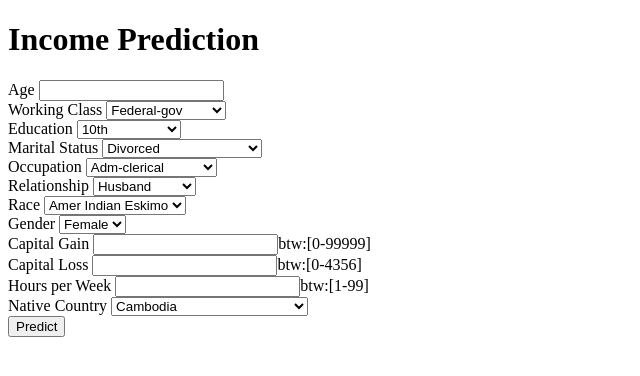
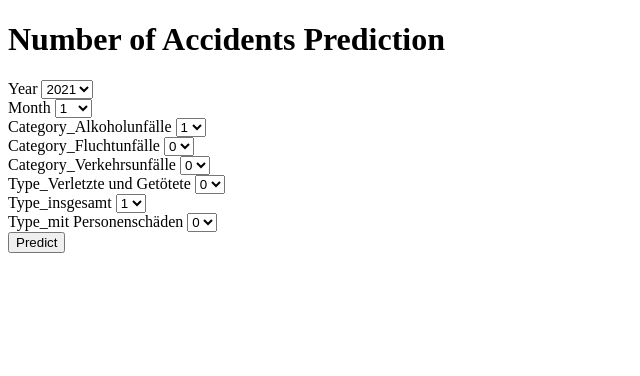
Before and after one commit to zaidishz/Munich_accident_data_Heroku_deploy, a Flask app: page / in a window 1280 px wide. Shown: the top 376 px of the page, without its empty margins (0-640 px from the left). Run offline with Flask 2, Linux system fonts and the light colour scheme; parts of the project's set-up code (start-up, migrations or seed data) failed here and were passed over.

Commit message:
Updated UI
followed a tutorial

```diff
--- a/app.py
+++ b/app.py
@@ -1,33 +1,62 @@
 import numpy as np
 import pandas as pd
-from flask import Flask, request, render_template
 from sklearn import preprocessing
+from flask import Flask, request, render_template, jsonify
 import pickle
 
 app = Flask(__name__)
-model = pickle.load(open('model.pkl', 'rb'))
-cols=['age','workclass','education','marital-status','occupation','relationship','race','gender','capital-gain','capital-loss',
-      'hours-per-week','native-country']
 
-@app.route('/')
-def home():
+model = pickle.load(open("model_rf.pkl", "rb"))
+
+
+@app.route("/", methods=['GET'])
+def Home():
     return render_template('index.html')
 
-@app.route('/predict',methods=['POST'])
+
+@app.route("/predict", methods=["POST"])
 def predict():
-    feature_list = request.form.to_dict()
-    feature_list = list(feature_list.values())
-    feature_list = list(map(int, feature_list))
-    final_features = np.array(feature_list).reshape(1, 12)
+    Year = int(request.form.get('Year'))
+    Month = int(request.form.get('Month'))
+    Category_Alkoholunfälle = int(request.form.get('Category_Alkoholunfälle'))
+    Category_Fluchtunfälle = int(request.form.get('Category_Fluchtunfälle'))
+    Category_Verkehrsunfälle = int(request.form.get('Category_Verkehrsunfälle'))
+    Type_insgesamt = int(request.form.get('Type_insgesamt'))
+    #Type_VerletzteundGetötete = int(request.form.get('Type_VerletzteundGetötete'))
+    Type_VerletzteundGetötete = 0
+    #Type_mitPersonenschäden = int(request.form.get('Type_mitPersonenschäden'))
+    Type_mitPersonenschäden = 0
+    features = [[Year, Month, Category_Alkoholunfälle, Category_Fluchtunfälle, Category_Verkehrsunfälle, Type_VerletzteundGetötete, Type_insgesamt, Type_mitPersonenschäden]]
+    prediction = int(model.predict(features))
+    #text = output
 
-    prediction = model.predict(final_features)
-    output = int(prediction[0])
-    if output == 1:
-        text = ">50K"
+    return render_template(
+        'index.html',
+        prediction_text='prediction value is {}'.format(prediction))
+
+
+@app.route("/api/predict", methods=["POST"])
+def apiPredict():
+    if "Year" not in request.get_json() or "Month" not in request.get_json():
+        return {"Error": "Year ans Month are required!"}, 400
+
+    data = request.get_json()
+    Year = data['Year']
+    Month = data['Month']
+
+
+    if type(Year) != int or Month not in range(1, 13):
+        return {"Error": "Input must be a valid number!"}, 400
     else:
-        text = "<=50K"
-
-    return render_template('index.html', prediction_text='Employee Income is {}'.format(text))
+        Category_Alkoholunfälle = 1
+        Category_Fluchtunfälle = 0
+        Category_Verkehrsunfälle = 0
+        Type_VerletzteundGetötete = 0
+        Type_insgesamt = 1
+        Type_mitPersonenschäden = 0
+        features = [[Year, Month, Category_Alkoholunfälle, Category_Fluchtunfälle, Category_Verkehrsunfälle, Type_VerletzteundGetötete, Type_insgesamt, Type_mitPersonenschäden]]
+        prediction = int(model.predict(features)[0])
+        return {'prediction': prediction}
 
 
 if __name__ == "__main__":
--- a/templates/index.html
+++ b/templates/index.html
@@ -1,9 +1,8 @@
 <!DOCTYPE html>
-<html >
-<!--From https://codepen.io/frytyler/pen/EGdtg-->
+<html>
 <head>
     <meta charset="UTF-8">
-    <title>ML Deployment using Heroku</title>
+    <title>Digital Product School Challenge 2022</title>
     <link href='https://fonts.googleapis.com/css?family=Pacifico' rel='stylesheet' type='text/css'>
     <link href='https://fonts.googleapis.com/css?family=Arimo' rel='stylesheet' type='text/css'>
     <link href='https://fonts.googleapis.com/css?family=Hind:300' rel='stylesheet' type='text/css'>
@@ -12,149 +11,67 @@
 
 <body>
     <div class="prediction">
-        <h1>Income Prediction</h1>
+        <h1>Number of Accidents Prediction</h1>
         <form action="{{ url_for('predict')}}"method="post">
-		<label for="age">Age</label>
-		<input type="text" id="age" name="age" required="required">
-		<br>
-    		<label for="workclass">Working Class</label>
-    		<select id="workclass" name="workclass" required="required">
-      			<option value="1">Federal-gov</option>
-      			<option value="2">Local-gov</option>
-      			<option value="3">Never-worked</option>
-      			<option value="4">Private</option>
-      			<option value="5">Self-emp-inc</option>
-      			<option value="6">Self-emp-not-inc</option>
-      			<option value="7">State-gov</option>
-      			<option value="8">Without-pay</option>
+			<label for="Year">Year</label>
+    		<select id="Year" name="Year" required="required">
+      			<option value="0">2021</option>
+				<option value="1">2022</option>
+      			<option value="2">2023</option>
+      			<option value="3">2024</option>
+      			<option value="4">2025</option>
+      			<option value="5">2026</option>
+      			<option value="6">2027</option>
+      			<option value="7">2028</option>
+      			<option value="8">2029</option>
+      			<option value="9">2030</option>
     		</select>
     		<br>
-		<label for="education">Education</label>
-    		<select id="education" name="education" required="required">
-      			<option value="0">10th</option>
-      			<option value="1">11th</option>
-		      	<option value="2">12th</option>
-		      	<option value="3">1st-4th</option>
-				<option value="4">5th-6th</option>
-      			<option value="5">7th-8th</option>
-      			<option value="6">9th</option>
-      			<option value="7">Assoc-acdm</option>
-      			<option value="8">Assoc-voc</option>
-      			<option value="9">Bachelors</option>
-      			<option value="10">Doctorate</option>
-      			<option value="11">HS-grad</option>
-      			<option value="12">Masters</option>
-      			<option value="13">Preschool</option>
-      			<option value="14">Prof-school</option>
-      			<option value="15">Some-college</option>
+
+    	<label for="Month">Month</label>
+    		<select id="Month" name="Month" required="required">
+      			<option value="1">1</option>
+      			<option value="2">2</option>
+      			<option value="3">3</option>
+      			<option value="4">4</option>
+      			<option value="5">5</option>
+      			<option value="6">6</option>
+      			<option value="7">7</option>
+      			<option value="8">8</option>
+                <option value="8">9</option>
+                <option value="8">10</option>
+                <option value="8">11</option>
+                <option value="8">12</option>
     		</select>
     		<br>
-    		<label for="marital-status">Marital Status</label>
-    		<select id="marital-status" name="marital-status" required="required">
-      			<option value="0">Divorced</option>
-      			<option value="1">Married-AF-spouse</option>
-      			<option value="2">Married-civ-spouse</option>
-				<option value="3">Married-spouse-absent</option>
-				<option value="4">Never-married'</option>
-				<option value="5">Separated</option>
-				<option value="6">Widowed</option>
+            <label for="Category_Alkoholunfälle">Category_Alkoholunfälle</label>
+    		<select id="Category_Alkoholunfälle" name="Category_Alkoholunfälle" required="required">
+      			<option value="1">1</option>
     		</select>
     		<br>
-		<label for="occupation">Occupation</label>
-    		<select id="occupation" name="occupation" required="required">
-      			<option value="1">Adm-clerical</option>
-      			<option value="2">Armed-Forces</option>
-      			<option value="3">Craft-repair</option>
-      			<option value="4">Exec-managerial</option>
-      			<option value="5">Farming-fishing</option>
-      			<option value="6">Handlers-cleaners</option>
-      			<option value="7">Machine-op-inspct</option>
-      			<option value="8">Other-service</option>
-      			<option value="9">Priv-house-serv</option>
-      			<option value="10">Prof-specialty</option>
-      			<option value="11">Protective-serv</option>
-      			<option value="12">Sales</option>
-      			<option value="13">Tech-support</option>
-      			<option value="14">Transport-moving</option>
+            <label for="Category_Fluchtunfälle">Category_Fluchtunfälle</label>
+    		<select id="Category_Fluchtunfälle" name="Category_Fluchtunfälle" required="required">
+      			<option value="0">0</option>
     		</select>
     		<br>
-    		<label for="relationship">Relationship</label>
-    		<select id="relationship" name="relationship" required="required">
-      			<option value="0">Husband</option>
-      			<option value="1">Not-in-family</option>
-      			<option value="2">Other-relative</option>
-      			<option value="3">Own-child</option>
-      			<option value="4">Unmarried</option>
-      			<option value="5">Wife</option>
+            <label for="Category_Verkehrsunfälle">Category_Verkehrsunfälle</label>
+    		<select id="Category_Verkehrsunfälle" name="Category_Verkehrsunfälle" required="required">
+      			<option value="0">0</option>
     		</select>
     		<br>
-    		<label for="race">Race</label>
-    		<select id="race" name="race" required="required">
-      			<option value="0">Amer Indian Eskimo</option>
-      			<option value="1">Asian Pac Islander</option>
-      			<option value="2">Black</option>
-      			<option value="3">Other</option>
-      			<option value="4">White</option>
+            <label for="Type_VerletzteundGetötete">Type_Verletzte und Getötete</label>
+    		<select id="Type_VerletzteundGetötete" name="Type_Verletzte und Getötete" required="required">
+      			<option value="0">0</option>
     		</select>
     		<br>
-    		<label for="gender">Gender</label>
-    		<select id="gender" name="gender" required="required">
-      			<option value="0">Female</option>
-      			<option value="1">Male</option>
+            <label for="Type_insgesamt">Type_insgesamt</label>
+    		<select id="Type_insgesamt" name="Type_insgesamt" required="required">
+      		<option value="1">1</option>
     		</select>
     		<br>
-    		<label for="capital-gain">Capital Gain </label>
-    		<input type="text" id="capital-gain" name="capital-gain" required="required">btw:[0-99999]
-    		<br>
-    		<label for="capital-loss">Capital Loss </label>
-    		<input type="text" id="capital-loss" name="capital-loss" required="required">btw:[0-4356]
-    		<br>
-    		<label for="hours-per-week">Hours per Week </label>
-    		<input type="text" id="hours-per-week" name="hours-per-week" required="required">btw:[1-99]
-    		<br>
-    		<label for="native-country">Native Country</label>
-    		<select id="native-country" name="native-country" required="required">
-      			<option value="1">Cambodia</option>
-      			<option value="2">Canada</option>
-      			<option value="3">China</option>
-      			<option value="4">Columbia</option>
-      			<option value="5">Cuba</option>
-      			<option value="6">Dominican Republic</option>
-      			<option value="7">Ecuador</option>
-      			<option value="8">El Salvadorr</option>
-      			<option value="9">England</option>
-      			<option value="10">France</option>
-      			<option value="11">Germany</option>
-      			<option value="12">Greece</option>
-      			<option value="13">Guatemala</option>
-      			<option value="14">Haiti</option>
-      			<option value="15">Netherlands</option>
-      			<option value="16">Honduras</option>
-      			<option value="17">HongKong</option>
-      			<option value="18">Hungary</option>
-      			<option value="19">India</option>
-      			<option value="20">Iran</option>
-      			<option value="21">Ireland</option>
-      			<option value="22">Italy</option>
-      			<option value="23">Jamaica</option>
-      			<option value="24">Japan</option>
-      			<option value="25">Laos</option>
-      			<option value="26">Mexico</option>
-      			<option value="27">Nicaragua</option>
-      			<option value="28">Outlying-US(Guam-USVI-etc)</option>
-      			<option value="29">Peru</option>
-      			<option value="30">Philippines</option>
-      			<option value="31">Poland</option>
-      			<option value="32">Portugal</option>
-      			<option value="33">Puerto-Rico</option>
-      			<option value="34">Scotland</option>
-      			<option value="35">South</option>
-      			<option value="36">Taiwan</option>
-      			<option value="37">Thailand</option>
-      			<option value="38">Trinadad&Tobago</option>
-      			<option value="39">United States</option>
-      			<option value="40">Vietnam</option>
-      			<option value="41">Yugoslavia</option>
+             <label for="Type_mitPersonenschäden">Type_mit Personenschäden</label>
+    		<select id="Type_mitPersonenschäden" name="Type_mitPersonen schäden" required="required">
+      			<option value="0">0</option>
     		</select>
     		<br>
         	<button type="submit" class="btn btn-primary btn-block btn-large">Predict</button>
```
Also changed, not shown: 2 other files.
